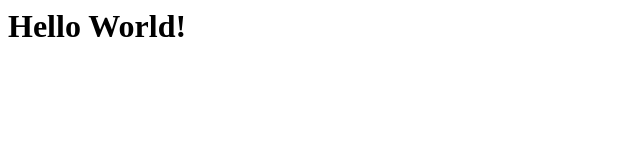
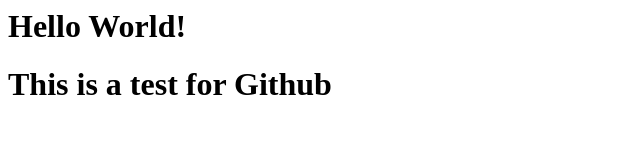
Before and after one commit to kikkoooo/wtfgit, a plain HTML site: page index.html in a window 1280 px wide. Shown: the whole page, without its empty margins (0-640 px from the left). Drawn offline with Linux system fonts and the light colour scheme.

Commit message:
again i changed my mind, kk

```diff
--- a/index.html
+++ b/index.html
@@ -1 +1,2 @@
 <h1>Hello World!</h1>
+<h1>This is a test for Github</h1>
```
